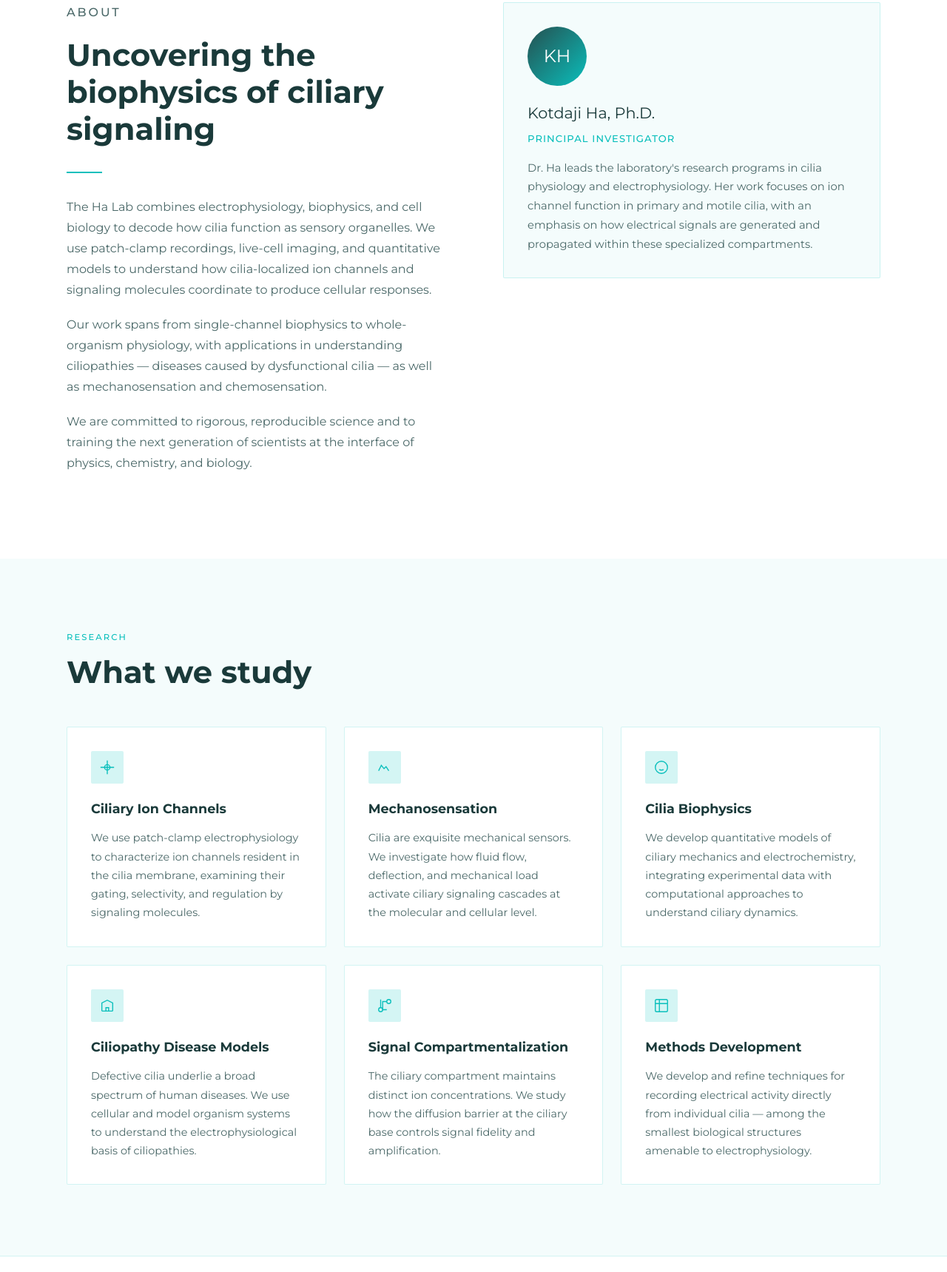
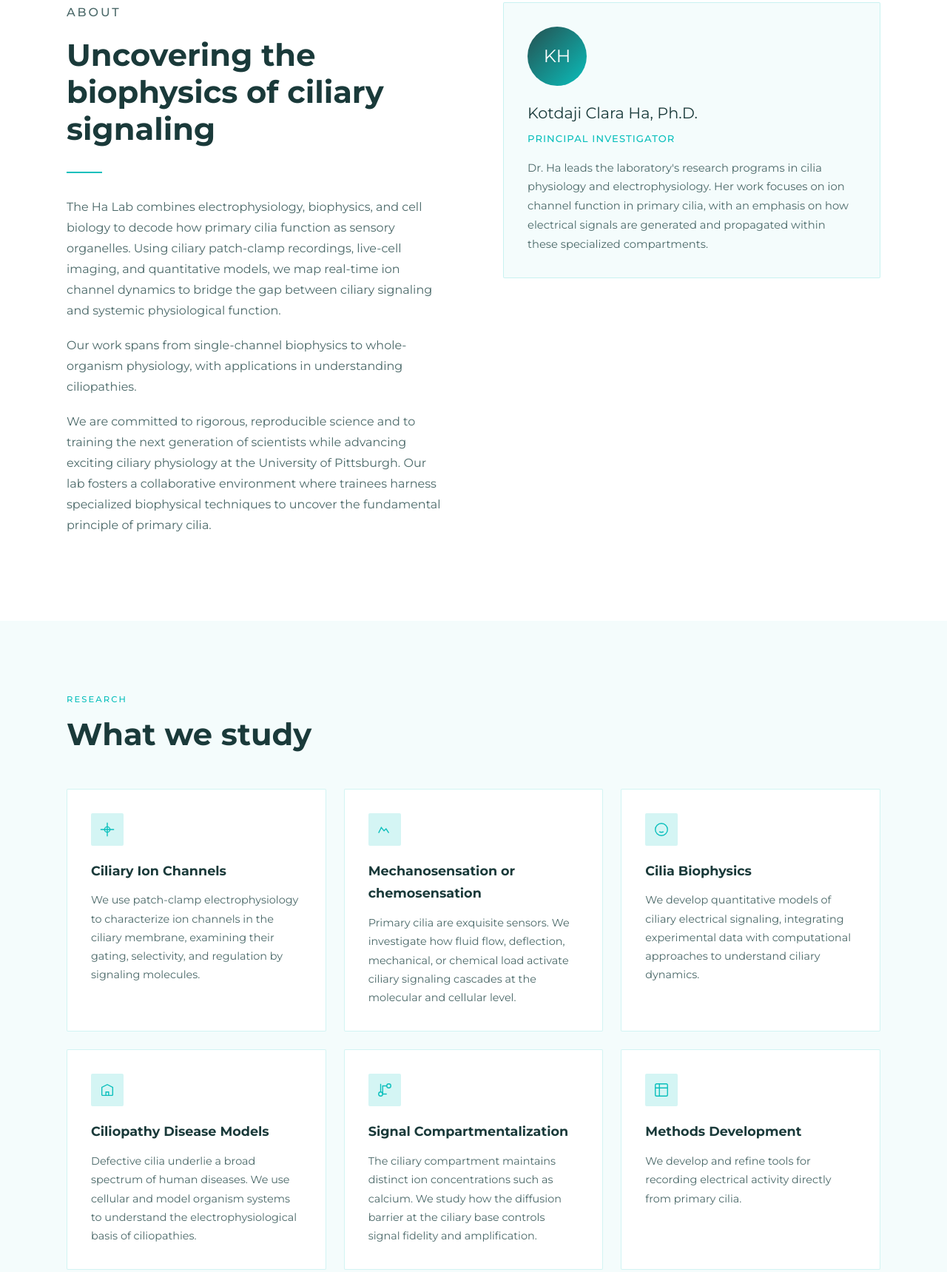
Before and after one commit to dajiha/thehahalab.github.io, a plain HTML site: page index.html in a window 1280 px wide. Shown: the part 894-2613 px from the top of the page at 74% size. Drawn offline with Linux system fonts and the light colour scheme.

Commit message:
Update index.html

```diff
--- a/index.html
+++ b/index.html
@@ -520,7 +520,7 @@
   <div class="hero-content">
     <p class="hero-eyebrow">Cilia Physiology · Electrophysiology · Biophysics</p>
     <h1 class="hero-title">The Ha Lab<br><em>Sensing the world<br>one cilium at a time</em></h1>
-    <p class="hero-sub">We investigate the electrical and mechanical properties of cilia — the antenna-like organelles found on nearly every cell — to understand how living systems detect and respond to their environment.</p>
+    <p class="hero-sub">We investigate the fundamental mechanisms of ciliary biophysics and sensory physiology to uncover how primary cilia process microenvironmental signals.</p>
     <div class="btn-group">
       <a class="btn btn-primary" href="#research">Our Research</a>
       <a class="btn btn-outline" href="#publications">Publications</a>
@@ -535,16 +535,16 @@
       <p class="section-label">About</p>
       <h2 class="section-title">Uncovering the biophysics of ciliary signaling</h2>
       <div class="teal-rule"></div>
-      <p>The Ha Lab combines electrophysiology, biophysics, and cell biology to decode how cilia function as sensory organelles. We use patch-clamp recordings, live-cell imaging, and quantitative models to understand how cilia-localized ion channels and signaling molecules coordinate to produce cellular responses.</p>
-      <p>Our work spans from single-channel biophysics to whole-organism physiology, with applications in understanding ciliopathies — diseases caused by dysfunctional cilia — as well as mechanosensation and chemosensation.</p>
-      <p>We are committed to rigorous, reproducible science and to training the next generation of scientists at the interface of physics, chemistry, and biology.</p>
+      <p>The Ha Lab combines electrophysiology, biophysics, and cell biology to decode how primary cilia function as sensory organelles. Using ciliary patch-clamp recordings, live-cell imaging, and quantitative models, we map real-time ion channel dynamics to bridge the gap between ciliary signaling and systemic physiological function.</p>
+      <p>Our work spans from single-channel biophysics to whole-organism physiology, with applications in understanding ciliopathies.</p>
+      <p>We are committed to rigorous, reproducible science and to training the next generation of scientists while advancing exciting ciliary physiology at the University of Pittsburgh. Our lab fosters a collaborative environment where trainees harness specialized biophysical techniques to uncover the fundamental principle of primary cilia.</p>
     </div>
     <div>
       <div class="pi-card">
         <div class="pi-avatar">KH</div>
-        <p class="pi-name">Kotdaji Ha, Ph.D.</p>
+        <p class="pi-name">Kotdaji Clara Ha, Ph.D.</p>
         <p class="pi-role">Principal Investigator</p>
-        <p class="pi-bio">Dr. Ha leads the laboratory's research programs in cilia physiology and electrophysiology. Her work focuses on ion channel function in primary and motile cilia, with an emphasis on how electrical signals are generated and propagated within these specialized compartments.</p>
+        <p class="pi-bio">Dr. Ha leads the laboratory's research programs in cilia physiology and electrophysiology. Her work focuses on ion channel function in primary cilia, with an emphasis on how electrical signals are generated and propagated within these specialized compartments.</p>
       </div>
     </div>
   </div>
@@ -562,15 +562,15 @@
           <svg viewBox="0 0 24 24"><path d="M12 2v20M2 12h20"/><circle cx="12" cy="12" r="4"/></svg>
         </div>
         <h3>Ciliary Ion Channels</h3>
-        <p>We use patch-clamp electrophysiology to characterize ion channels resident in the cilia membrane, examining their gating, selectivity, and regulation by signaling molecules.</p>
+        <p>We use patch-clamp electrophysiology to characterize ion channels in the ciliary membrane, examining their gating, selectivity, and regulation by signaling molecules.</p>
       </div>
 
       <div class="research-card">
         <div class="research-icon">
           <svg viewBox="0 0 24 24"><path d="M3 17l4-8 4 5 3-3 4 6"/></svg>
         </div>
-        <h3>Mechanosensation</h3>
-        <p>Cilia are exquisite mechanical sensors. We investigate how fluid flow, deflection, and mechanical load activate ciliary signaling cascades at the molecular and cellular level.</p>
+        <h3>Mechanosensation or chemosensation</h3>
+        <p>Primary cilia are exquisite sensors. We investigate how fluid flow, deflection, mechanical, or chemical load activate ciliary signaling cascades at the molecular and cellular level.</p>
       </div>
 
       <div class="research-card">
@@ -578,7 +578,7 @@
           <svg viewBox="0 0 24 24"><circle cx="12" cy="12" r="9"/><path d="M9 9h.01M15 9h.01M9 15c1 1.5 5 1.5 6 0"/></svg>
         </div>
         <h3>Cilia Biophysics</h3>
-        <p>We develop quantitative models of ciliary mechanics and electrochemistry, integrating experimental data with computational approaches to understand ciliary dynamics.</p>
+        <p>We develop quantitative models of ciliary electrical signaling, integrating experimental data with computational approaches to understand ciliary dynamics.</p>
       </div>
 
       <div class="research-card">
@@ -594,7 +594,7 @@
           <svg viewBox="0 0 24 24"><path d="M6 3v12"/><path d="M18 9a3 3 0 100-6 3 3 0 000 6z"/><path d="M6 21a3 3 0 100-6 3 3 0 000 6z"/><path d="M15 6H9v12h6"/></svg>
         </div>
         <h3>Signal Compartmentalization</h3>
-        <p>The ciliary compartment maintains distinct ion concentrations. We study how the diffusion barrier at the ciliary base controls signal fidelity and amplification.</p>
+        <p>The ciliary compartment maintains distinct ion concentrations such as calcium. We study how the diffusion barrier at the ciliary base controls signal fidelity and amplification.</p>
       </div>
 
       <div class="research-card">
@@ -602,7 +602,7 @@
           <svg viewBox="0 0 24 24"><path d="M9 3H5a2 2 0 00-2 2v4m6-6h10a2 2 0 012 2v4M9 3v18m0 0h10a2 2 0 002-2V9M9 21H5a2 2 0 01-2-2V9m0 0h18"/></svg>
         </div>
         <h3>Methods Development</h3>
-        <p>We develop and refine techniques for recording electrical activity directly from individual cilia — among the smallest biological structures amenable to electrophysiology.</p>
+        <p>We develop and refine tools for recording electrical activity directly from primary cilia.</p>
       </div>
 
     </div>
@@ -625,7 +625,7 @@
       <!-- Placeholder members — replace with real names -->
       <div class="person-card">
         <div class="person-avatar" style="background:#163559;">GS</div>
-        <h3>Graduate Student</h3>
+        <h3>Jocelyn Whalen</h3>
         <p>Ph.D. Candidate</p>
       </div>
 
@@ -637,7 +637,7 @@
 
       <div class="person-card">
         <div class="person-avatar" style="background:#163559;">RA</div>
-        <h3>Research Associate</h3>
+        <h3>Nisha Prahsittipab</h3>
         <p>Lab Manager</p>
       </div>
 
@@ -685,7 +685,7 @@
 <section id="join">
   <p class="section-label">Join Us</p>
   <h2 class="section-title">We are recruiting</h2>
-  <p>We welcome applications from motivated graduate students and postdoctoral fellows interested in cilia biology, ion channel biophysics, and electrophysiology. A background in any of these areas — or in physics, chemistry, or engineering — is welcome.</p>
+  <p>We welcome applications from motivated graduate students and postdoctoral fellows interested in cilia biology, ion channel biophysics, and electrophysiology. If you are interested in joining our research, please email dajiha@pitt.edu.</p>
   <div class="btn-group">
     <a class="btn btn-primary" href="mailto:lab@university.edu">Get in Touch</a>
     <a class="btn btn-outline" href="#contact">Contact Info</a>
@@ -700,14 +700,14 @@
       <h2 class="section-title" style="font-size:1.8rem;">Get in touch</h2>
       <h3>Kotdaji Ha, Ph.D.</h3>
       <p>Principal Investigator, The Ha Lab</p>
-      <p>Email: <a href="mailto:lab@university.edu">lab@university.edu</a></p>
-      <p>Office: Room XXX, Building Name</p>
-      <p>Department of XXX<br>University Name<br>City, State ZIP</p>
+      <p>Email: <a href="mailto:dajiha@pitt.edu">dajiha@pitt.edu</a></p>
+      <p>Office: Room L08, Clapp Hall</p>
+      <p>Department of Biological Sciences<br>University of Pittsburgh<br>Pittsburgh, PA 15260</p>
     </div>
     <div class="contact-info">
       <h3 style="margin-top:2.5rem;">Lab Location</h3>
-      <p>Lab: Room XXX, Building Name</p>
-      <p>University Name<br>City, State ZIP</p>
+      <p>Lab: Room G06, Clapp Hall</p>
+      <p>University of Pittsburgh<br>Pittsburgh, PA 15260</p>
       <br>
       <h3>Social & Links</h3>
       <p><a href="#">Twitter / X</a></p>
```
